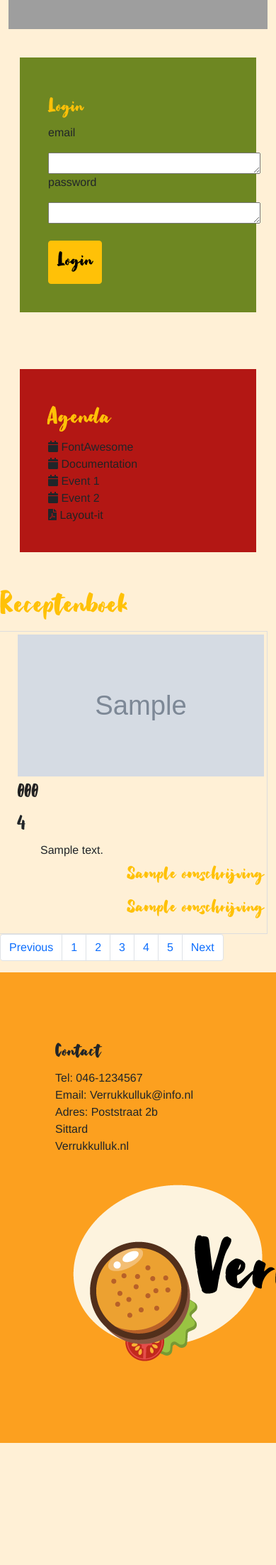
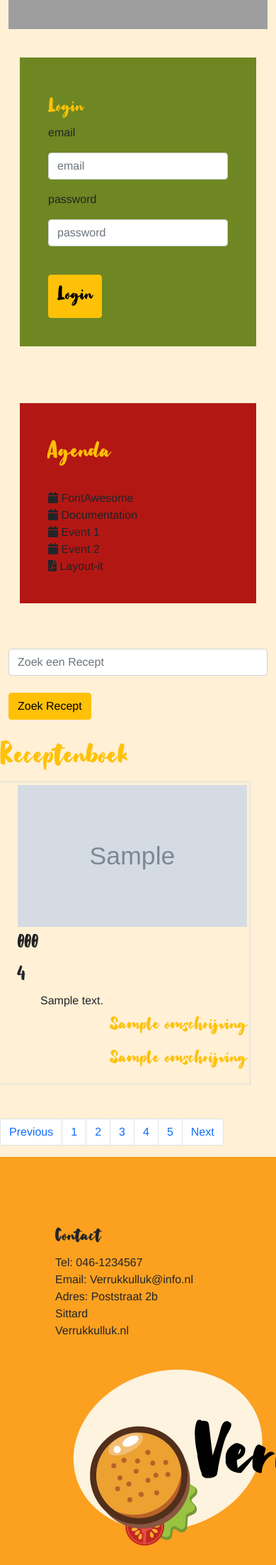
Before and after one commit to RobinHaerkens/educom-verrukkulluk, a PHP site: template templates/homepage.html.twig in a window 390 px wide; the page is wider, and only the part inside the window is pictured. Shown: the part 359-2564 px from the top of that part at 71% size. Before the commit the page ends 2392 px from the top of that part, so only its background shows below. Run offline with PHP 8.4, Linux system fonts and the light colour scheme; the template is opened without the code that fills it: most values are stand-ins (such as "Sample title", 1, 10 or a date in 2020); grey boxes marked "Sample" are stand-in pictures; some libraries are stand-ins or nearby versions; grey boxes are pictures that could not be loaded.

Commit message:
zoekfunctie toegevoegd

```diff
--- a/templates/homepage.html.twig
+++ b/templates/homepage.html.twig
@@ -15,24 +15,31 @@
 
 {% block main %}
             <div class="row">
+
 				<div class="col-md-4">
 					<div class="row">
 						<div class="col-md-12 login">
+                            <div class="col-md-6">
                                 <h3>
                                 <h3 class="text-warning"> Login </h3>
                                 <p> email</p>
-        					<textarea name="email" rows="1" cols="30"></textarea>
+                                <form class="form-inline" method="POST" action="login">
+                                    <input type="text" name="email" class="form-control" placeholder="email">
+                                </form>
                                 <p> password </p>
-							<textarea name="password" rows="1" cols="30"></textarea>
-							</h3><br><br>
+                                <form class="form-inline" method="POST" action="login">
+                                    <input type="password" name="password" class="form-control" placeholder="password">
+                                </form>
+                                </h3><br>
                                 <button type="button" class="btn btn-warning">
                                 <h3>Login</h3>
                                 </button>
                             </div>
 						</div>
+					</div>
 					<div class="row">
 						<div class="col-md-12 agenda">
-                            <h2 class = "text-warning">Agenda</h2>
+                            <h2 class = "text-warning"> Agenda</h2><br>
                             <i class="fa fa-calendar"></i> FontAwesome <br>
                             <i class="fa fa-calendar"></i><a class="link" href="https://fontawesome.com/icons?d=gallery&m=free"> Documentation</a><br>
                             <i class="fa fa-calendar"></i> Event 1 <br>
@@ -42,6 +49,23 @@
 					</div>
 				</div>
 				<div class="col-md-8">
+                <div class="row">
+
+                    <div class="col-md-4">
+                    </div>
+
+                    <div class="col-md-4"><br>
+                        <div class="container">
+                            <form class="form-inline" method="POST" action="?action=search">
+                                <input type="text" name="keyword" class="form-control" placeholder="Zoek een Recept"><br>
+
+                                <input type="submit" name="save" class="btn btn-warning" value="Zoek Recept"/>
+                            </form>
+                        </div>
+                    </div>
+
+                    <div class="col-md-4">
+                    </div>
 					<div class="row">
                             <h1 class="text-warning">Receptenboek</h1>
                         <div class="row">
@@ -76,7 +100,7 @@
                         <div class="row">
                             <div class="col-md-4">
                             </div>
-                            <div class="col-md-8">
+                            <div class="col-md-8"><br><br>
                                 <nav>
                                     <ul class="pagination">
                                         <li class="page-item">
--- a/templates/main.html.twig
+++ b/templates/main.html.twig
@@ -1,7 +1,7 @@
 <html lang="nl">
 <head>
 
-    <title>het is verrukkuluk! :: {{ TITEL }} </title>
+    <title>het is verrukkuluk! :: {{ title }} </title>
     <meta http-equiv="Content-Type" content="text/html; charset=UTF-8"/>
 
     <link rel="stylesheet" type="text/css" href="assets/bootstrap/css/bootstrap.css" />
```
Also changed, not shown: index.php (+9 -0 lines), lib/recept.php (+19 -2 lines). Lines whose indentation alone changed are shown as unchanged.
